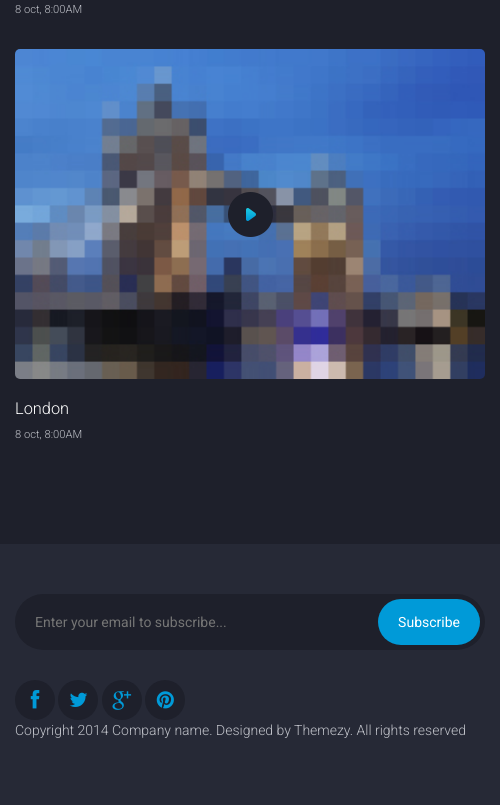
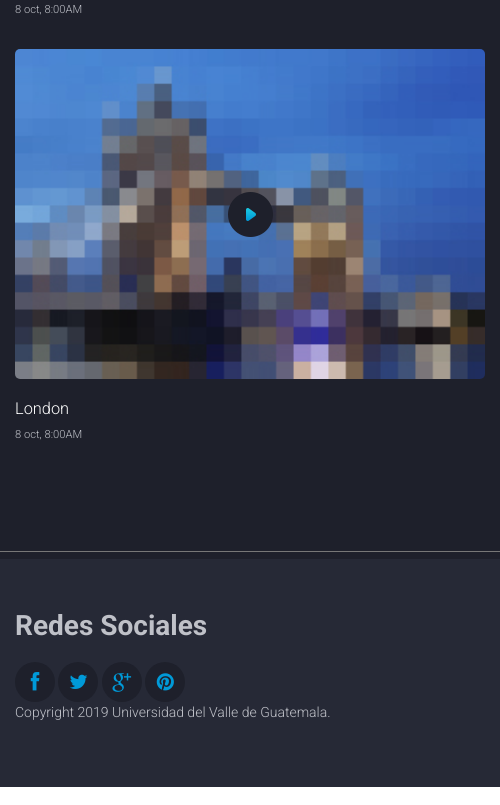
Before and after one commit to tej17584/Proyecto2HCI, an Electron app: page Interfaz/live-cameras.html in a window 500 px wide. Shown: the part 3503-4308 px from the top of the page. Drawn offline with Linux system fonts and the light colour scheme.

Commit message:
Cambios en barras
Cambios en las barras.

```diff
--- a/Interfaz/live-cameras.html
+++ b/Interfaz/live-cameras.html
@@ -162,14 +162,12 @@
 
 			</main> <!-- .main-content -->
 
+			<hr>
 			<footer class="site-footer">
 				<div class="container">
 					<div class="row">
 						<div class="col-md-8">
-							<form action="#" class="subscribe-form">
-								<input type="text" placeholder="Enter your email to subscribe...">
-								<input type="submit" value="Subscribe">
-							</form>
+							<h1>Redes Sociales</h1>
 						</div>
 						<div class="col-md-3 col-md-offset-1">
 							<div class="social-links">
@@ -181,7 +179,7 @@
 						</div>
 					</div>
 
-					<p class="colophon">Copyright 2014 Company name. Designed by Themezy. All rights reserved</p>
+					<p class="colophon">Copyright 2019 Universidad del Valle de Guatemala.</p>
 				</div>
 			</footer> <!-- .site-footer -->
 		</div>
--- a/Interfaz/package.json
+++ b/Interfaz/package.json
@@ -12,14 +12,10 @@
   "author": "Alejandro Tejada, Jorge Perez, Rodrigo Samayoa, Diego Sevilla",
   "license": "ISC",
   "dependencies": {
-    "alertify": "^0.3.0",
     "electron-packager": "^13.1.1",
     "electron-reload": "^1.4.0",
-    "jquery": "^3.4.1",
-    "nodemailer": "^6.2.1",
     "pg": "^7.11.0",
-    "pg-pool": "^2.0.6",
-    "serialize": "^0.1.3"
+    "pg-pool": "^2.0.6"
   },
   "devDependencies": {
     "electron": "^5.0.2"
```
Also changed, not shown: Interfaz/contact.html (+5 -7 lines), Interfaz/index.html (+3 -6 lines), Interfaz/news.html (+2 -4 lines), Interfaz/photos.html (+2 -4 lines), Interfaz/single.html (+3 -5 lines), 1 other file.
